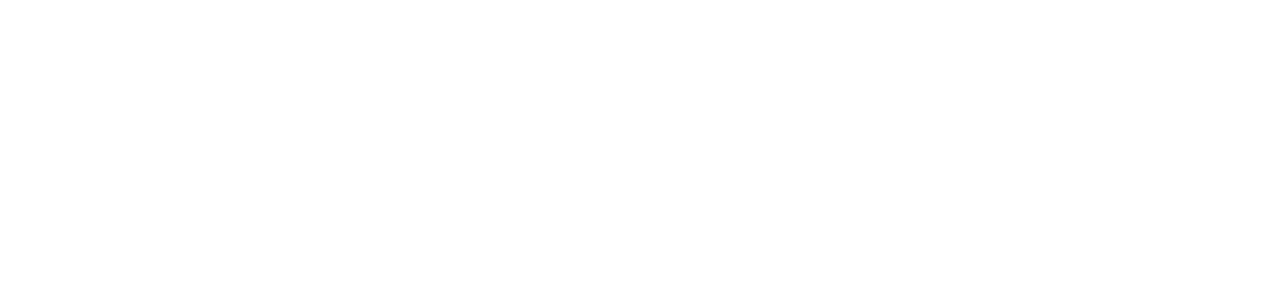
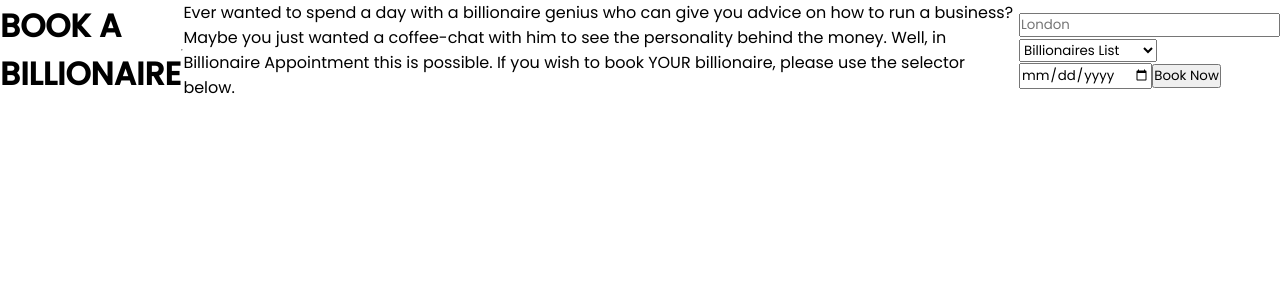
Before and after one commit to rachidelaid/billionaire-appointment-front-end, a React (Create React App) app: page /appointments in a window 1280 px wide. Before the commit this address had no page. Shown: the top 300 px of the page. Built offline with nearby package versions, Linux system fonts and the light colour scheme.

Commit message:
Add basic boilerplate for the appointment billionaire page

```diff
--- a/src/App.js
+++ b/src/App.js
@@ -1,6 +1,7 @@
 import React from 'react';
 import { BrowserRouter, Routes, Route } from 'react-router-dom';
 import Home from './pages/Home';
+import Appointment from './views/Appointment';
 
 function App() {
   return (
@@ -8,6 +9,7 @@
     <BrowserRouter>
       <Routes>
         <Route path="/" element={<Home />} />
+        <Route path="/appointments" element={<Appointment />} />
       </Routes>
     </BrowserRouter>
 
--- /dev/null
+++ b/src/views/Appointment/index.js
@@ -0,0 +1,32 @@
+import style from './style.module.css';
+
+const Appointment = () => (
+  <div className={`${style.container} ${style['flex-center']}`}>
+    <div className={`${style.information} ${style['flex-center']}`}>
+      <h1 className={style.heading}>BOOK A BILLIONAIRE</h1>
+      <hr className={style.line} />
+      <p className={style.description}>
+        Ever wanted to spend a day with a billionaire genius who can give you advice
+        on how to run a business?
+        Maybe you just wanted a coffee-chat with him to see the personality behind
+        the money. Well, in Billionaire Appointment this is possible. If you wish
+        to book YOUR billionaire, please use the selector below.
+      </p>
+      <form className={style.form}>
+        <input className={style['form-child']} type="text" placeholder="London" required />
+        <select className={style['form-child']} required>
+          <option value="" selected disabled>Billionaires List</option>
+          <option value="ariel-camus">Ariel Camus</option>
+          <option value="bill-gates">Bill Gates</option>
+          <option value="francoise-meyers">Francoise Meyers</option>
+          <option value="jack-ma">Jack Ma</option>
+        </select>
+        <input type="date" className={style['form-child']} required />
+        <button className={style.btn} type="submit">Book Now</button>
+      </form>
+    </div>
+  </div>
+
+);
+
+export default Appointment;
--- /dev/null
+++ b/src/views/Appointment/style.module.css
@@ -0,0 +1,5 @@
+.flex-center {
+  display: flex;
+  justify-content: center;
+  align-items: center;
+}
```
Also changed, not shown: 2 other files (tests, documents, lock files or other folders).
